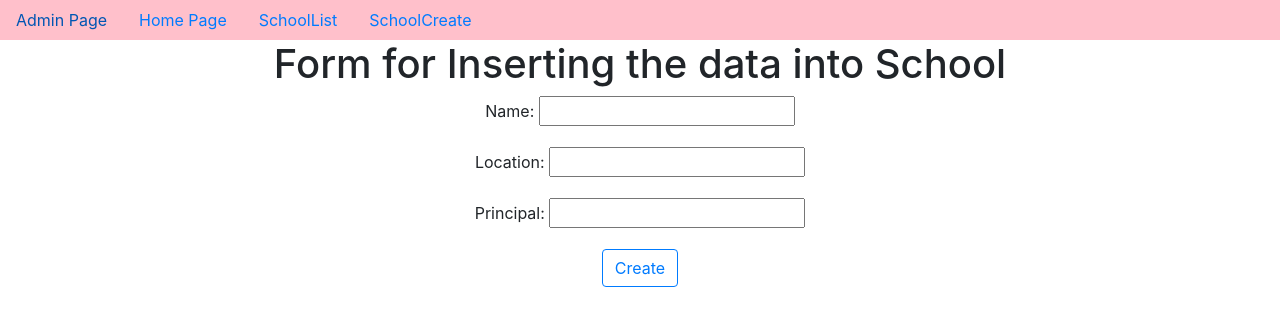
After one commit to Mounikareddy2002803/ASSIGNMENT-CRUD, a Django app: page /SchoolCreate/ in a window 1280 px wide. The commit adds this page. Shown: the top 326 px of the page. Run offline with Django 4.2, Linux system fonts and the light colour scheme.

Commit message:
first commit

```diff
--- a/app/views.py
+++ b/app/views.py
@@ -2,7 +2,7 @@ from django.shortcuts import render
 
 # Create your views here.
 from app.models import *
-from django.views.generic import ListView,TemplateView,DetailView
+from django.views.generic import ListView,TemplateView,UpdateView,DetailView,CreateView
 
 class Home(TemplateView):
     template_name='app/home.html'
@@ -17,3 +17,13 @@ class SchoolList(ListView):
 class SchoolDetail(DetailView):
     model=School
     context_object_name='sc'
+
+
+class SchoolCreate(CreateView):
+    model=School
+    fields='__all__'
+
+
+class SchoolUpdate(UpdateView):
+    model=School
+    fields='__all__'
--- a/project41/urls.py
+++ b/project41/urls.py
@@ -22,6 +22,10 @@ urlpatterns = [
     path('admin/', admin.site.urls),
     path('SchoolList/',SchoolList.as_view(),name='SchoolList'),
     path('home/',Home.as_view(),name='home'),
+    path('SchoolCreate/',SchoolCreate.as_view(),name='SchoolCreate'),
+
+    re_path('^update/(?P<pk>\d+)',SchoolUpdate.as_view(),name='update'),
+
 
     re_path('(?P<pk>\d+)/',SchoolDetail.as_view(),name='detail'),
 ]
--- a/templates/app/dummy.html
+++ b/templates/app/dummy.html
@@ -17,6 +17,7 @@
     <a href="{% url 'admin:index' %}" class="nav-link">Admin Page</a>
     <a href="{% url 'home' %}" class="nav-link">Home Page</a>
     <a href="{% url 'SchoolList' %}" class="nav-link">SchoolList</a>
+    <a href="{% url 'SchoolCreate' %}" class="nav-link">SchoolCreate</a>
 </nav>
 {% block body_block %}
 
--- a/templates/app/school_detail.html
+++ b/templates/app/school_detail.html
@@ -25,5 +25,6 @@
 
 {% endfor %}
 
+<a href="{% url 'update' pk=sc.pk %}" class="btn btn-danger">Update</a>
 
 {% endblock %}
--- /dev/null
+++ b/templates/app/school_form.html
@@ -0,0 +1,26 @@
+{% extends 'app/dummy.html' %}
+
+{% block title %}
+    <title>Create Page</title>
+{% endblock %}
+
+
+{% block body_block %}
+
+{% if form.instance.pk %}
+    <h1>Update the Details</h1>
+{% else %}
+    <h1>Form for Inserting the data into School</h1>
+{% endif %}
+
+<form method="POST">
+    {% csrf_token %}
+        {{form.as_p}}
+
+{% if form.instance.pk %}
+    <input type="submit" value="Update" class="btn btn-outline-success">
+{% else %}
+    <input type="submit" value="Create" class="btn btn-outline-primary">
+{% endif %}
+</form>
+{% endblock %}
```
Also changed, not shown: db.sqlite3.
